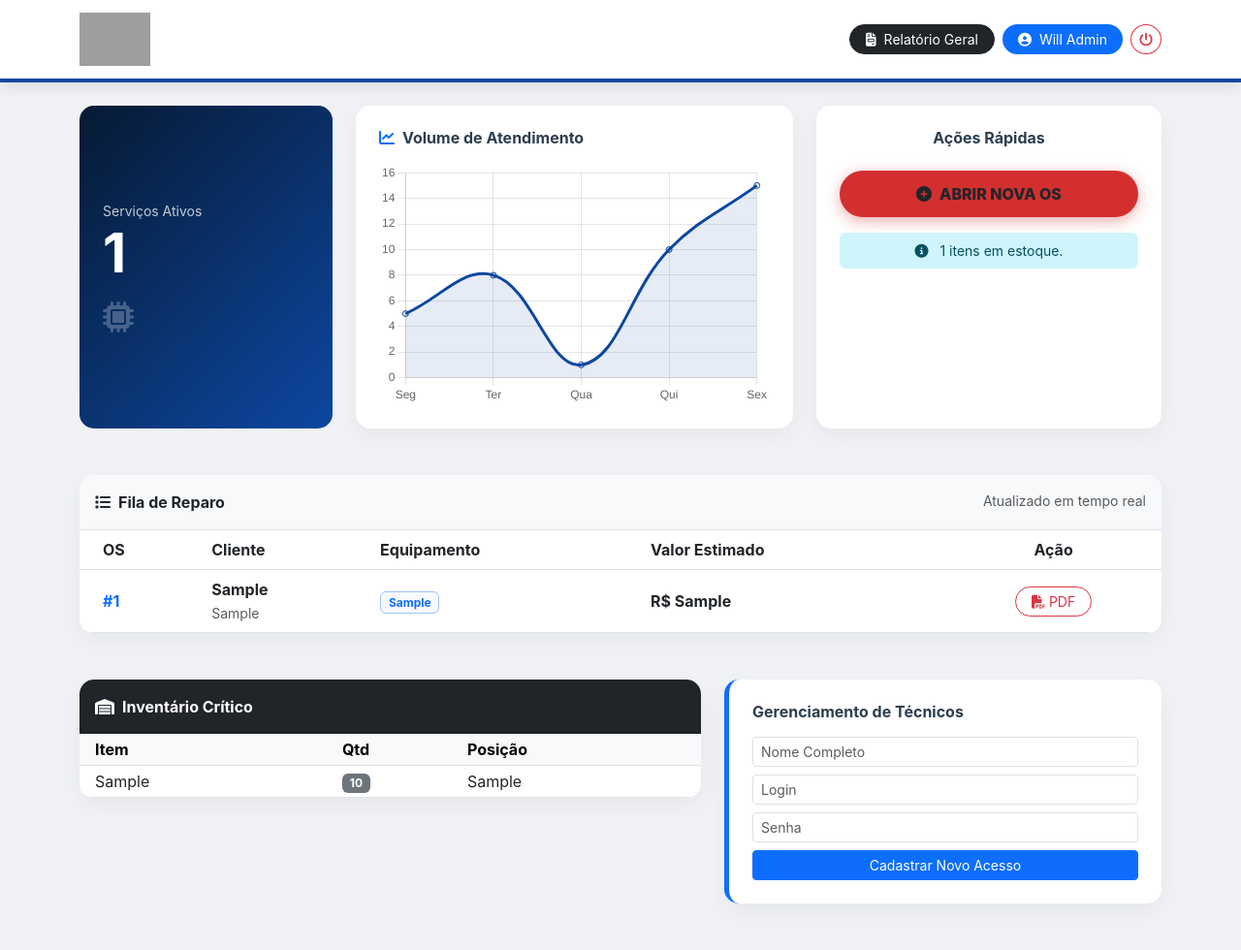
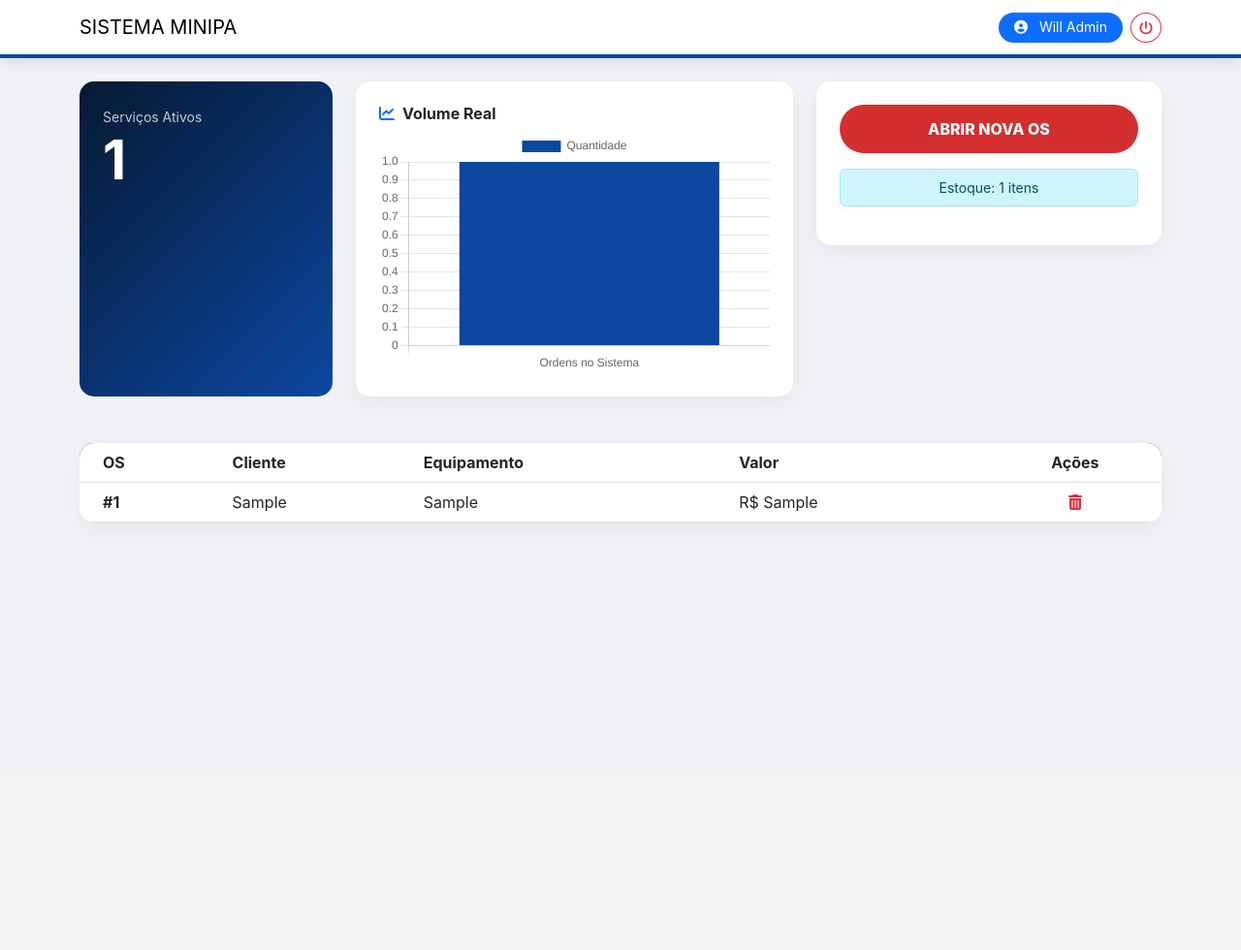
Before and after one commit to heavy-metal-tech/sistema_minipa, a Flask app: page /dashboard in a window 1280 px wide. Shown: the whole page at 97% size. After the commit the page ends 541 px from the top, so only its background shows below. Run offline with Flask 3, Linux system fonts and the light colour scheme; a user stored in the database is signed in; tables that the repository leaves empty hold one stand-in row (values such as "Sample post"); grey boxes are pictures that could not be loaded.

Commit message:
Update dashboard.html

```diff
--- a/templates/dashboard.html
+++ b/templates/dashboard.html
@@ -8,73 +8,22 @@
     <link rel="stylesheet" href="https://cdnjs.cloudflare.com/ajax/libs/font-awesome/6.4.0/css/all.min.css">
     <script src="https://cdn.jsdelivr.net/npm/chart.js"></script>
     <style>
-        :root {
-            --minipa-blue: #0d47a1;
-            --dark-bg: #061a33;
-            --accent-cyan: #00e5ff;
-            --glass: rgba(255, 255, 255, 0.95);
-        }
-
-        body {
-            background-color: #f0f2f5;
-            font-family: 'Inter', sans-serif;
-            color: #2c3e50;
-        }
-
-        /* Navbar de Impacto */
-        .navbar {
-            background: white;
-            border-bottom: 4px solid var(--minipa-blue);
-            box-shadow: 0 4px 15px rgba(0,0,0,0.1);
-        }
-        .navbar-brand img { height: 55px; }
-
-        /* Dashboard Cards */
-        .card-stats {
-            background: linear-gradient(135deg, var(--dark-bg), var(--minipa-blue));
-            color: white;
-            border: none;
-            border-radius: 15px;
-            transition: 0.3s;
-        }
-        .card-stats:hover { transform: translateY(-5px); }
-
-        .card-white {
-            background: white;
-            border: none;
-            border-radius: 15px;
-            box-shadow: 0 8px 25px rgba(0,0,0,0.05);
-        }
-
-        /* Gráficos */
+        :root { --minipa-blue: #0d47a1; --dark-bg: #061a33; }
+        body { background-color: #f0f2f5; font-family: 'Inter', sans-serif; }
+        .navbar { background: white; border-bottom: 4px solid var(--minipa-blue); box-shadow: 0 4px 15px rgba(0,0,0,0.1); }
+        .card-stats { background: linear-gradient(135deg, var(--dark-bg), var(--minipa-blue)); color: white; border-radius: 15px; }
+        .card-white { background: white; border: none; border-radius: 15px; box-shadow: 0 8px 25px rgba(0,0,0,0.05); }
         .chart-container { position: relative; height: 250px; width: 100%; }
-
-        /* Tabela Estilizada */
-        .table thead { background: var(--dark-bg); color: white; }
-        .os-row:hover { background: #f8f9fa !important; }
-
-        /* Botão Pulsante */
-        .btn-new {
-            background: #d32f2f;
-            border: none;
-            border-radius: 50px;
-            font-weight: 800;
-            padding: 12px 30px;
-            box-shadow: 0 4px 15px rgba(211, 47, 47, 0.4);
-        }
-        .btn-new:hover { background: #b71c1c; transform: scale(1.05); color: white; }
+        .btn-new { background: #d32f2f; color: white; border-radius: 50px; font-weight: 800; padding: 12px 30px; }
     </style>
 </head>
 <body>
 
 <nav class="navbar mb-4 py-2">
     <div class="container d-flex justify-content-between align-items-center">
-        <a class="navbar-brand" href="#"><img src="{{ url_for('static', filename='logo.png') }}"></a>
+        <a class="navbar-brand" href="#">SISTEMA MINIPA</a>
         <div class="d-flex gap-2">
-            <a href="{{ url_for('pdf_estoque') }}" class="btn btn-dark btn-sm rounded-pill px-3">
-                <i class="fas fa-file-invoice me-2"></i>Relatório Geral
-            </a>
-            <div class="bg-primary text-white px-3 py-1 rounded-pill small d-flex align-items-center">
+            <div class="bg-primary text-white px-3 py-1 rounded-pill small">
                 <i class="fas fa-user-circle me-2"></i> {{ current_user.nome_completo }}
             </div>
             <a href="{{ url_for('logout') }}" class="btn btn-outline-danger btn-sm rounded-circle"><i class="fas fa-power-off"></i></a>
@@ -85,59 +34,47 @@
 <div class="container pb-5">
     <div class="row g-4 mb-5">
         <div class="col-md-3">
-            <div class="card-stats p-4 h-100 d-flex flex-column justify-content-center">
+            <div class="card-stats p-4 h-100">
                 <small class="opacity-75">Serviços Ativos</small>
-                <h1 class="display-4 fw-bold mb-0">{{ ordens|length }}</h1>
-                <div class="mt-3"><i class="fas fa-microchip fa-2x opacity-25"></i></div>
+                <h1 class="display-4 fw-bold">{{ ordens|length }}</h1>
             </div>
         </div>
         <div class="col-md-5">
             <div class="card-white p-4 h-100">
-                <h6 class="fw-bold mb-3"><i class="fas fa-chart-line text-primary me-2"></i>Volume de Atendimento</h6>
-                <div class="chart-container">
-                    <canvas id="mainChart"></canvas>
-                </div>
+                <h6 class="fw-bold"><i class="fas fa-chart-line text-primary me-2"></i>Volume Real</h6>
+                <div class="chart-container"><canvas id="mainChart"></canvas></div>
             </div>
         </div>
         <div class="col-md-4">
-            <div class="card-white p-4 h-100 text-center">
-                <h6 class="fw-bold mb-4">Ações Rápidas</h6>
-                <a href="{{ url_for('nova_os') }}" class="btn btn-new mb-3 w-100">
-                    <i class="fas fa-plus-circle me-2"></i>ABRIR NOVA OS
-                </a>
-                <div class="alert alert-info py-2 small border-0">
-                    <i class="fas fa-info-circle me-2"></i> {{ estoque|length }} itens em estoque.
-                </div>
+            <div class="card-white p-4 text-center">
+                <a href="#" class="btn btn-new w-100 mb-3">ABRIR NOVA OS</a>
+                <div class="alert alert-info py-2 small">Estoque: {{ estoque|length }} itens</div>
             </div>
         </div>
     </div>
 
-    <div class="card-white overflow-hidden mb-5">
-        <div class="p-3 bg-light border-bottom d-flex justify-content-between">
-            <span class="fw-bold text-dark"><i class="fas fa-list me-2"></i>Fila de Reparo</span>
-            <span class="text-muted small">Atualizado em tempo real</span>
-        </div>
+    <div class="card-white overflow-hidden">
         <div class="table-responsive">
             <table class="table table-hover align-middle mb-0">
-                <thead>
+                <thead class="bg-dark text-white">
                     <tr>
                         <th class="ps-4">OS</th>
                         <th>Cliente</th>
                         <th>Equipamento</th>
-                        <th>Valor Estimado</th>
-                        <th class="text-center">Ação</th>
+                        <th>Valor</th>
+                        <th class="text-center">Ações</th>
                     </tr>
                 </thead>
                 <tbody>
                     {% for os in ordens %}
-                    <tr class="os-row">
-                        <td class="ps-4 fw-bold text-primary">#{{ os.id }}</td>
-                        <td><div class="fw-bold">{{ os.cliente }}</div><small class="text-muted">{{ os.serie }}</small></td>
-                        <td><span class="badge bg-light text-primary border border-primary-subtle">{{ os.equipamento }}</span></td>
-                        <td class="fw-bold">R$ {{ os.valor }}</td>
+                    <tr>
+                        <td class="ps-4 fw-bold">#{{ os.id }}</td>
+                        <td>{{ os.cliente }}</td>
+                        <td>{{ os.equipamento }}</td>
+                        <td>R$ {{ os.valor }}</td>
                         <td class="text-center">
-                            <a href="{{ url_for('pdf_os', id=os.id) }}" class="btn btn-sm btn-outline-danger px-3 rounded-pill">
-                                <i class="fas fa-file-pdf"></i> PDF
+                            <a href="{{ url_for('deletar_os', id=os.id) }}" class="text-danger" onclick="return confirm('Excluir OS?')">
+                                <i class="fas fa-trash-alt"></i>
                             </a>
                         </td>
                     </tr>
@@ -146,63 +83,22 @@
             </table>
         </div>
     </div>
-
-    <div class="row g-4">
-        <div class="col-md-7">
-            <div class="card-white p-0 overflow-hidden">
-                <div class="p-3 bg-dark text-white fw-bold"><i class="fas fa-warehouse me-2"></i>Inventário Crítico</div>
-                <table class="table table-sm mb-0">
-                    <thead class="table-light">
-                        <tr><th class="ps-3">Item</th><th>Qtd</th><th>Posição</th></tr>
-                    </thead>
-                    <tbody>
-                        {% for item in estoque %}
-                        <tr><td class="ps-3">{{ item.componente }}</td><td><span class="badge bg-secondary">{{ item.quantidade }}</span></td><td>{{ item.posicao }}</td></tr>
-                        {% endfor %}
-                    </tbody>
-                </table>
-            </div>
-        </div>
-
-        {% if current_user.is_admin %}
-        <div class="col-md-5">
-            <div class="card-white p-4 border-start border-primary border-5">
-                <h6 class="fw-bold mb-3">Gerenciamento de Técnicos</h6>
-                <form action="{{ url_for('novo_tecnico') }}" method="POST">
-                    <div class="mb-2"><input type="text" name="nome" class="form-control form-control-sm" placeholder="Nome Completo" required></div>
-                    <div class="mb-2"><input type="text" name="username" class="form-control form-control-sm" placeholder="Login" required></div>
-                    <div class="mb-2"><input type="password" name="password" class="form-control form-control-sm" placeholder="Senha" required></div>
-                    <button type="submit" class="btn btn-primary btn-sm w-100">Cadastrar Novo Acesso</button>
-                </form>
-            </div>
-        </div>
-        {% endif %}
-    </div>
 </div>
 
 <script>
-    // Lógica do Gráfico de Volume
     const ctx = document.getElementById('mainChart').getContext('2d');
     new Chart(ctx, {
-        type: 'line',
+        type: 'bar',
         data: {
-            labels: ['Seg', 'Ter', 'Qua', 'Qui', 'Sex'],
+            labels: ['Ordens no Sistema'],
             datasets: [{
-                label: 'OS Abertas',
-                data: [5, 8, {{ ordens|length }}, 10, 15],
-                borderColor: '#0d47a1',
-                backgroundColor: 'rgba(13, 71, 161, 0.1)',
-                fill: true,
-                tension: 0.4
+                label: 'Quantidade',
+                data: [{{ ordens|length }}],
+                backgroundColor: '#0d47a1'
             }]
         },
-        options: {
-            maintainAspectRatio: false,
-            plugins: { legend: { display: false } },
-            scales: { y: { beginAtZero: true } }
-        }
+        options: { maintainAspectRatio: false }
     });
 </script>
-
 </body>
 </html>
```
